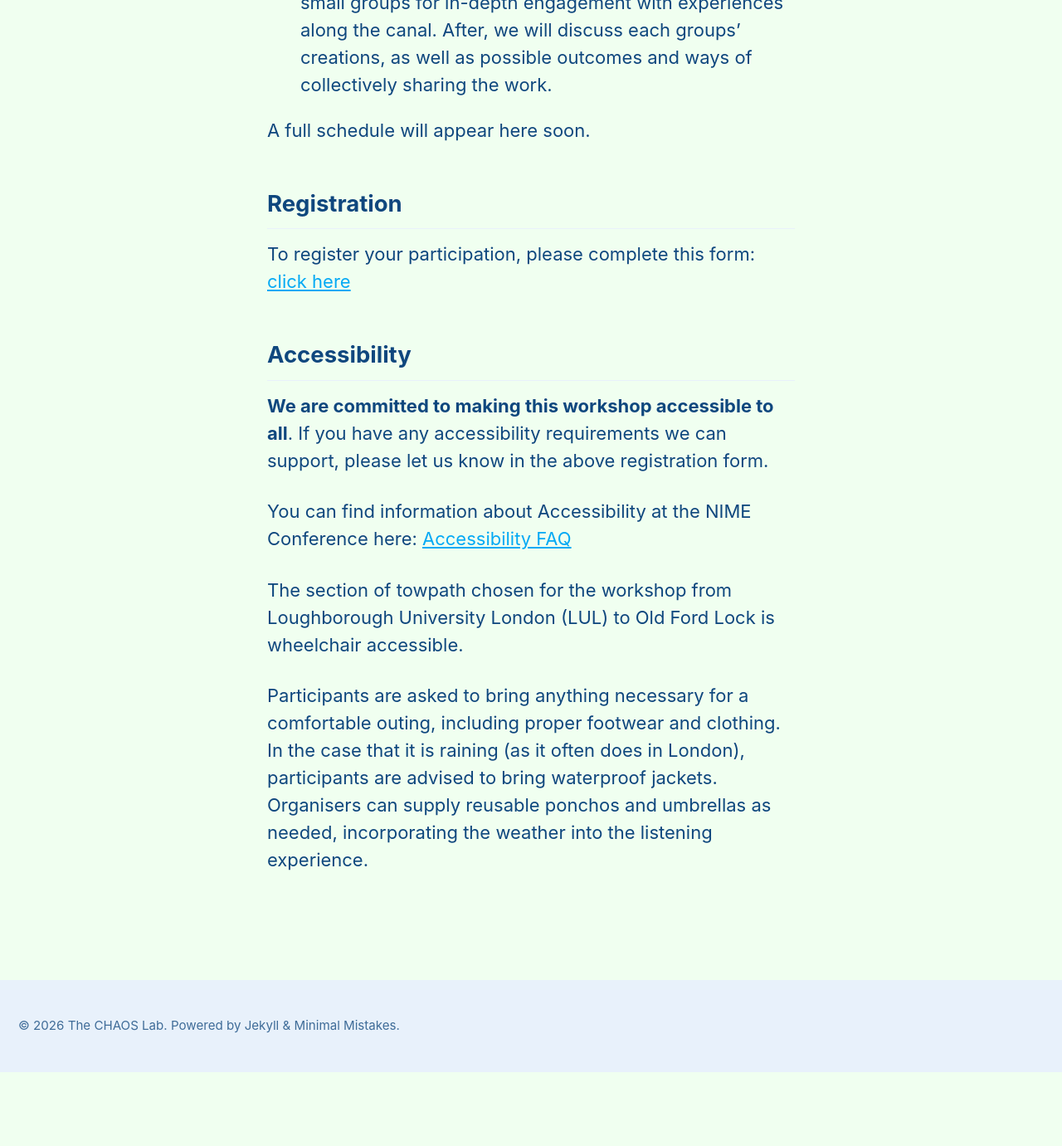
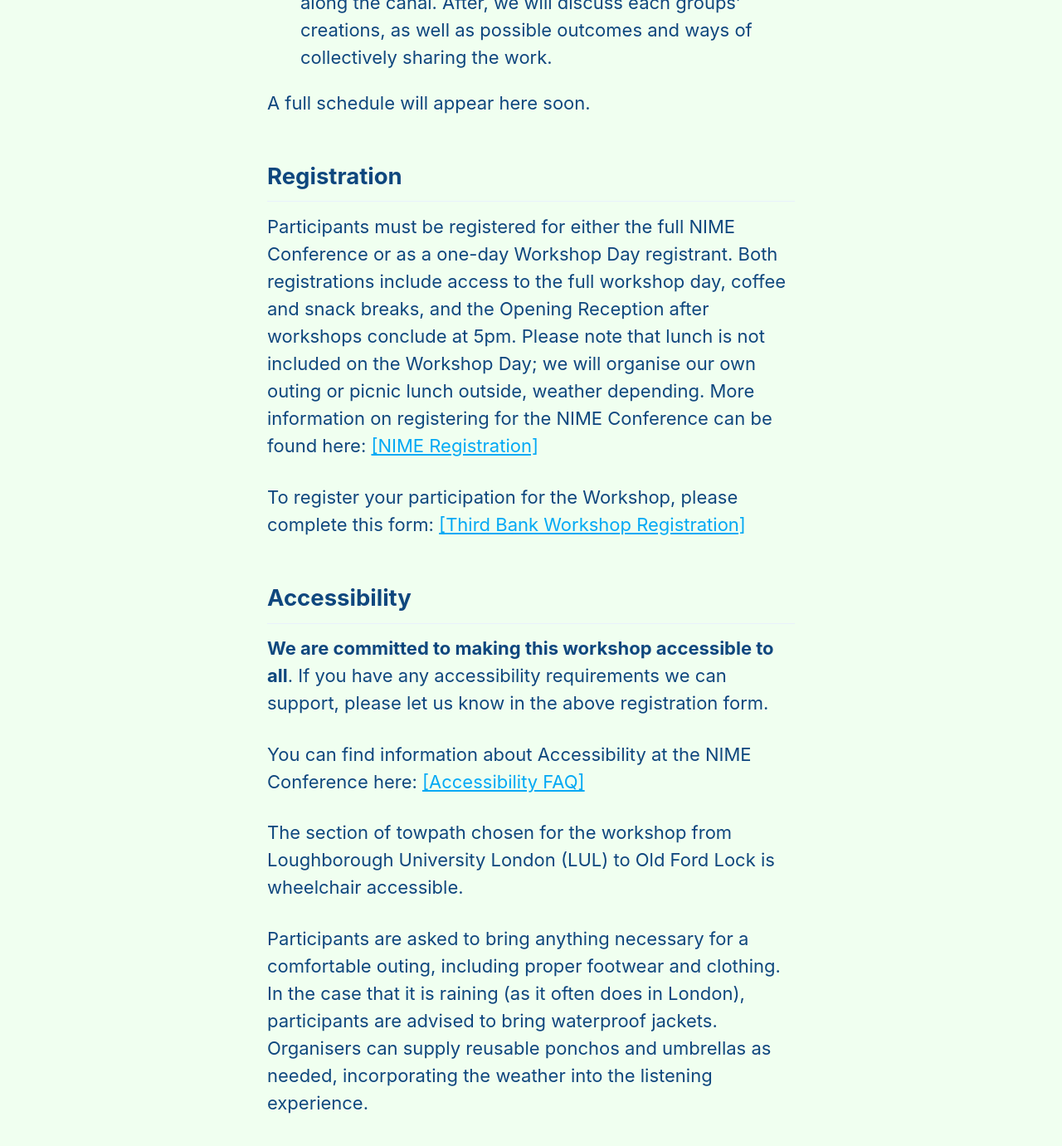
Before and after one commit to thechaoslab/thirdbank.io, a Jekyll site: the page built from _pages/participate.md, in a window 1280 px wide and 1400 px high, scrolled down 1512 px. Shown: the top 1381 px of the window at 83% size. Built offline with Jekyll 4.4.1, drawn with Linux system fonts in a browser that asks for light colours; cached includes are drawn as plain includes; before the commit the page ends 2804 px from its top, so only the background shows below that; some of the changed text lies outside the part shown.

Commit message:
Update links and registration info

```diff
--- a/_pages/workshop.md
+++ b/_pages/participate.md
@@ -11,7 +11,7 @@ To explore the practicalities of human-machine-water relationships, we'll take a
 
 Participants will explore relationships and interact with the river in many ways, asking whether and how sound technology can foster respectability and non-hierarchical relations with these ecosystems and our world more broadly.
 
-You can view our accepted Workshop Proposal here: [click here](https://www.courtneynreed.com/assets/pdf/Mokrzycka_NIME2026_ThirdBank.pdf)
+More information can be found here: [[Workshop Proposal]](https://www.courtneynreed.com/assets/pdf/Mokrzycka_NIME2026_ThirdBank.pdf)
 
 <h2>Schedule</h2>
 
@@ -27,13 +27,15 @@ A full schedule will appear here soon.
 
 <h2>Registration</h2>
 
-To register your participation, please complete this form: [click here](https://forms.cloud.microsoft/e/QCuyyZvVqx)
+Participants must be registered for either the full NIME Conference or as a one-day Workshop Day registrant. Both registrations include access to the full workshop day, coffee and snack breaks, and the Opening Reception after workshops conclude at 5pm. Please note that lunch is not included on the Workshop Day; we will organise our own outing or picnic lunch outside, weather depending. More information on registering for the NIME Conference can be found here: [[NIME Registration]](https://nime2026.org/registration/)
+
+To register your participation for the Workshop, please complete this form: [[Third Bank Workshop Registration]](https://forms.cloud.microsoft/e/QCuyyZvVqx)
 
 <h2>Accessibility</h2>
 
 <b>We are committed to making this workshop accessible to all</b>. If you have any accessibility requirements we can support, please let us know in the above registration form.
 
-You can find information about Accessibility at the NIME Conference here: [Accessibility FAQ](https://nime2026.org/accessibility/)
+You can find information about Accessibility at the NIME Conference here: [[Accessibility FAQ]](https://nime2026.org/accessibility/)
 
 The section of towpath chosen for the workshop from Loughborough University London (LUL) to Old Ford Lock is wheelchair accessible.
 
```
Also changed, not shown: 3 other files.
